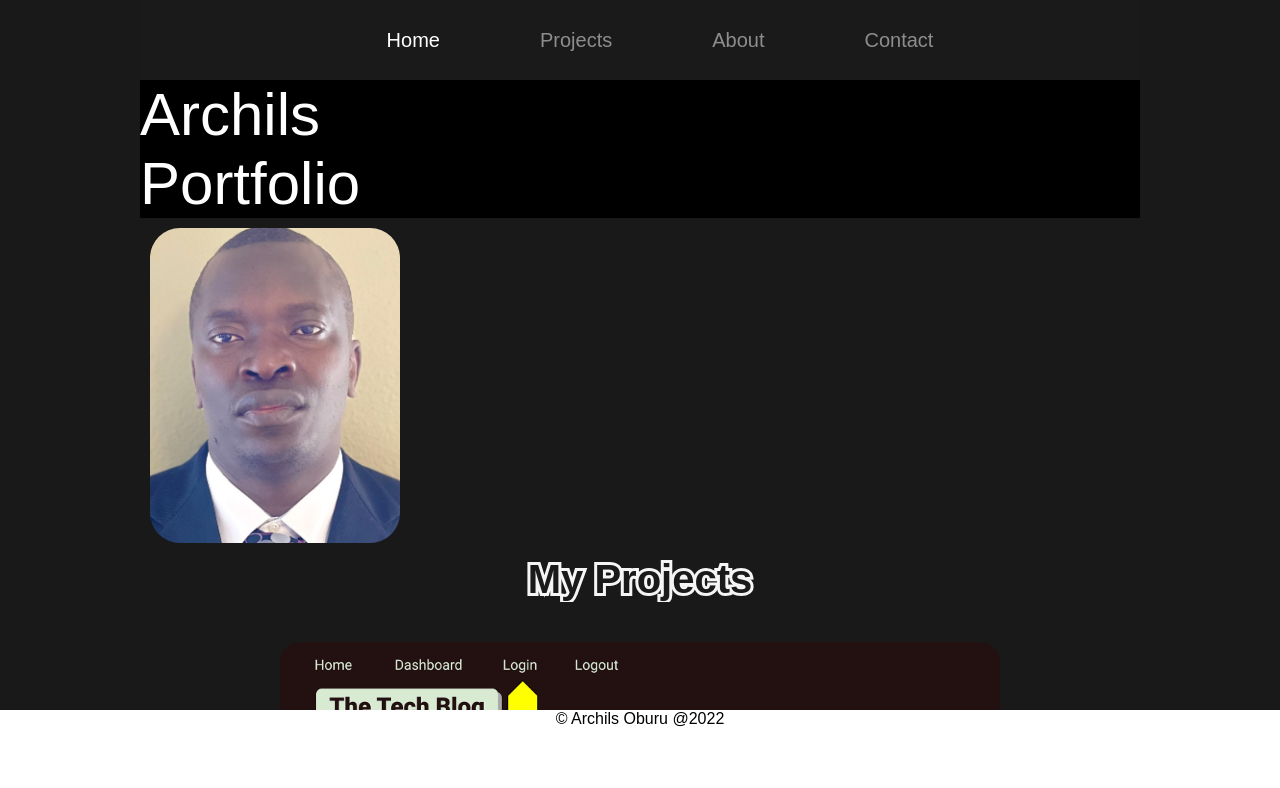
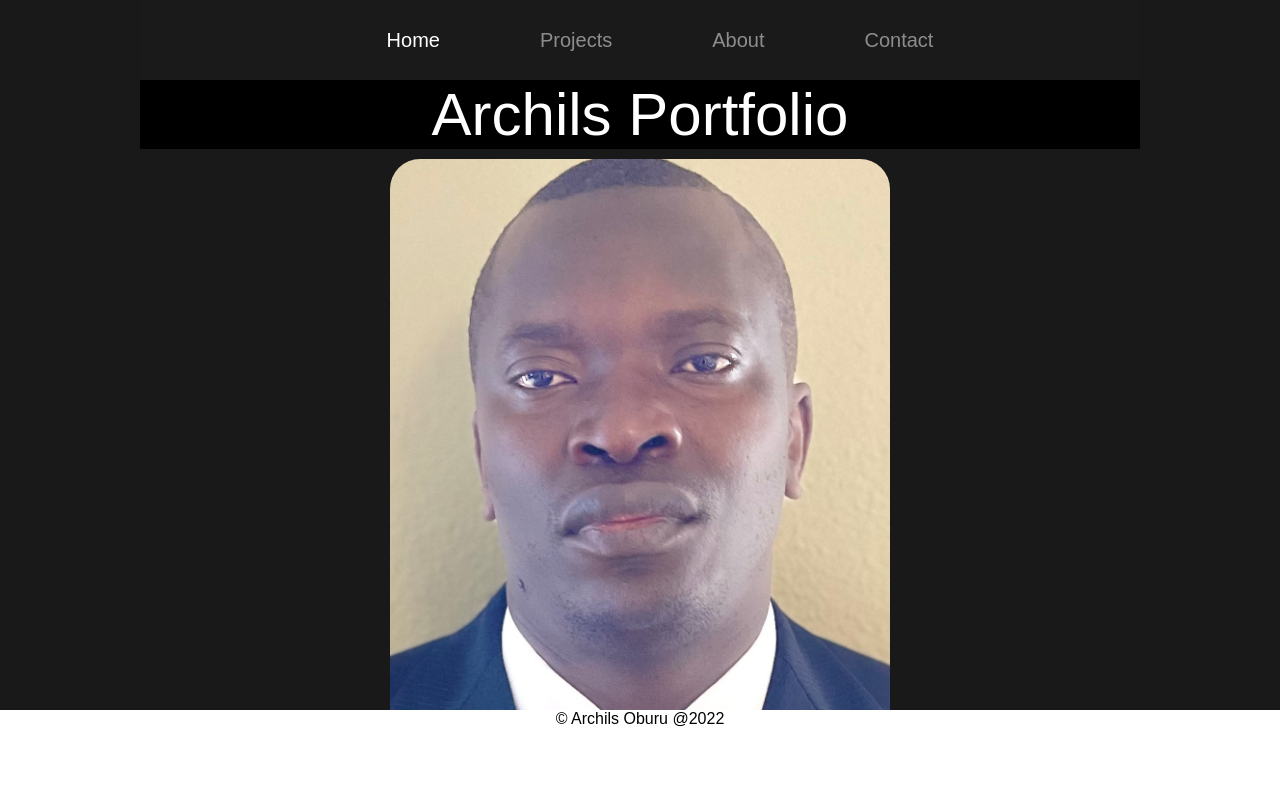
Before and after one commit to Archo21/Archils-Portfolio, a React (Create React App) app: page / in a window 1280 px wide. Shown: the top 788 px of the page. Built offline with nearby package versions, Linux system fonts and the light colour scheme; the HTML template or start-up script is replaced by a standard one.

Commit message:
update css

```diff
--- a/src/components/Header/index.js
+++ b/src/components/Header/index.js
@@ -7,7 +7,7 @@ function Header(){
         <section>
         <div className="home-section.active ">
 
-                <h1 className="hero-heading">Archils<br /> portfolio </h1>
+                <h1 className="hero-heading">Archils portfolio </h1>
 
                 <img src={me}className = "homeImg" alt=""/>
         </div>
--- a/src/index.css
+++ b/src/index.css
@@ -49,13 +49,15 @@ body{
   display: flex;
   flex-direction: row;
 }
-.homeImg{
-  width: 250px;
+ .homeImg{
+  width: 200px;
   border-radius: 40px;
   padding: 10px;
   image-rendering:auto;
-
-
+  display: block;
+  margin-left: auto;
+  margin-right:auto;
+  width: 50%;
 }
 .home-section.active,
 .project-section.active
@@ -71,6 +73,8 @@ body{
   text-transform: capitalize;
   font-weight: 200;
   background-color: black;
+  display: flex;
+  flex-direction: row;
 }
 .home-section{
   display: flex;
```
